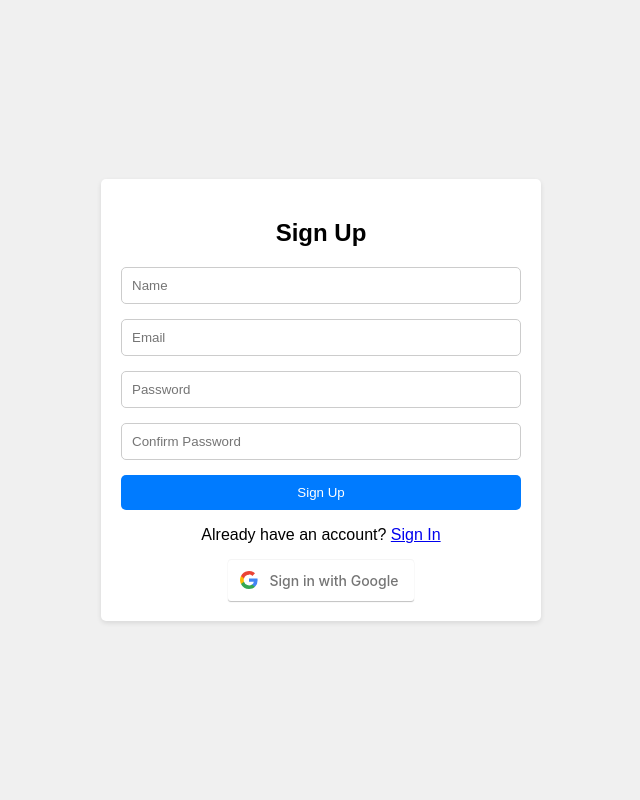
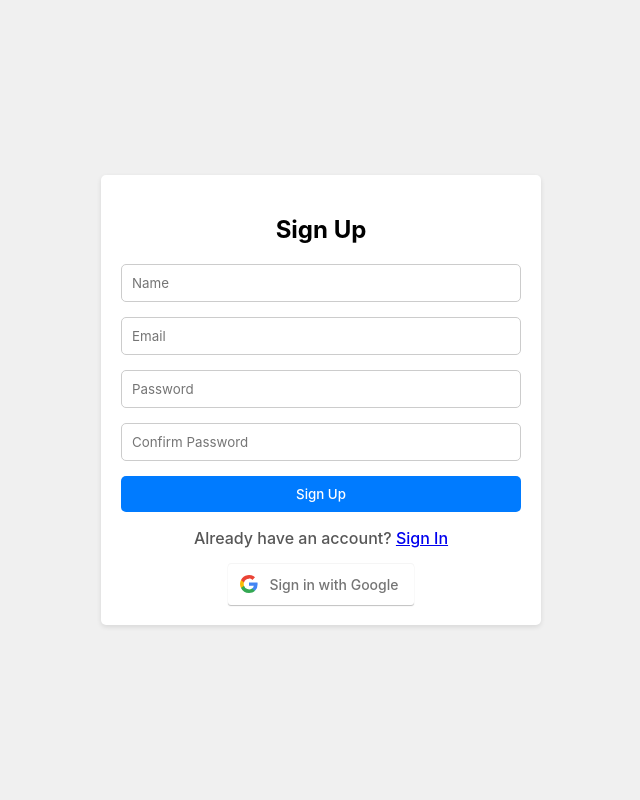
Before and after one commit to ahzamm/fyp-API-gateway, a Flask app: page /signup in a window 1280 px wide. Shown: the whole page, without its empty margins (319-959 px from the left). Run offline with Flask 3, Linux system fonts and the light colour scheme.

Commit message:
Update font-family in signup.html

```diff
--- a/templates/signup.html
+++ b/templates/signup.html
@@ -7,7 +7,9 @@
     <title>Signup</title>
     <style>
       body {
-        font-family: Arial, sans-serif;
+        font-family: -apple-system, BlinkMacSystemFont, "Segoe UI", Roboto,
+          Oxygen, Ubuntu, Cantarell, "Fira Sans", "Droid Sans", "Helvetica Neue",
+          sans-serif;
         background-color: #f0f0f0;
         margin: 0;
         padding: 0;
@@ -43,6 +45,9 @@
         border: 1px solid #ccc;
         border-radius: 5px;
         box-sizing: border-box;
+        font-family: -apple-system, BlinkMacSystemFont, "Segoe UI", Roboto,
+          Oxygen, Ubuntu, Cantarell, "Fira Sans", "Droid Sans", "Helvetica Neue",
+          sans-serif;
       }
 
       .signup-form button {
@@ -53,21 +58,19 @@
         color: #fff;
         border-radius: 5px;
         cursor: pointer;
+        font-weight: 500;
+        font-family: -apple-system, BlinkMacSystemFont, "Segoe UI", Roboto,
+          Oxygen, Ubuntu, Cantarell, "Fira Sans", "Droid Sans", "Helvetica Neue",
+          sans-serif;
       }
 
       .signup-form button:hover {
         background-color: #0056b3;
       }
 
-      .google-login-btn {
-        display: inline-block;
-        padding: 10px 20px;
-        background-color: #4285f4;
-        color: white;
-        text-decoration: none;
-        border-radius: 5px;
-        font-family: Arial, sans-serif;
-        font-size: 16px;
+      .signup-form p {
+        color: #575757;
+        font-weight: 500;
       }
 
       .login-with-google-btn {
```
